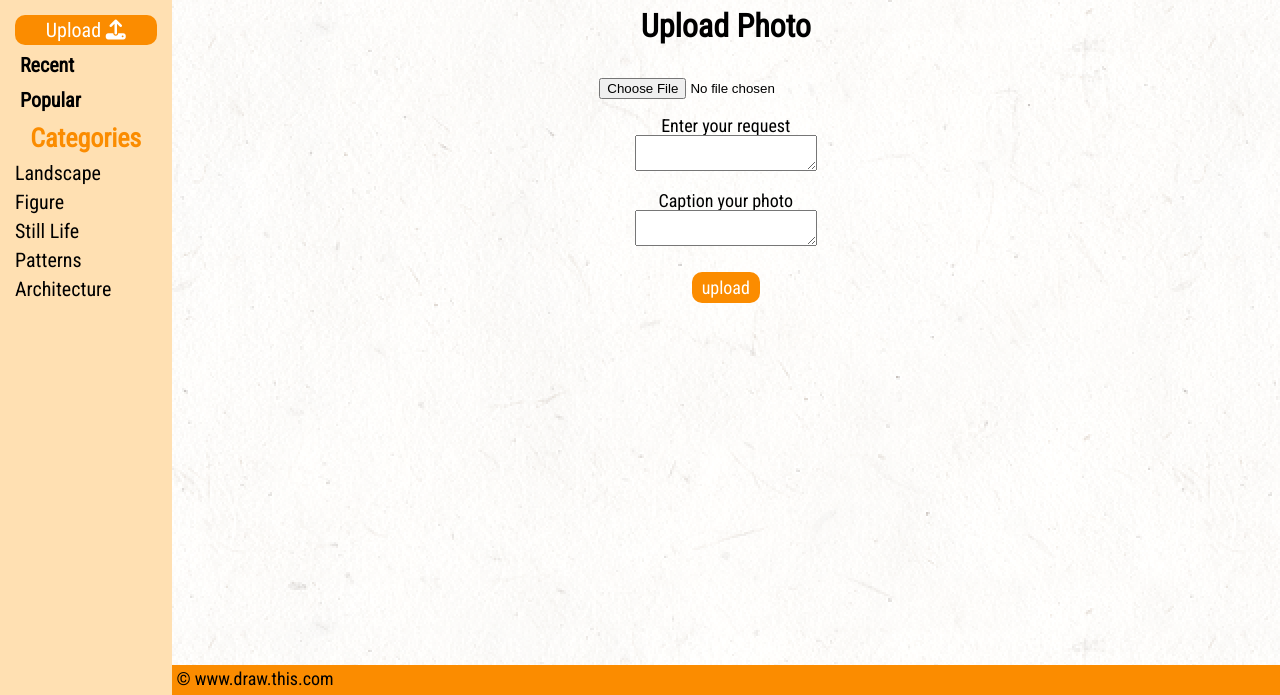
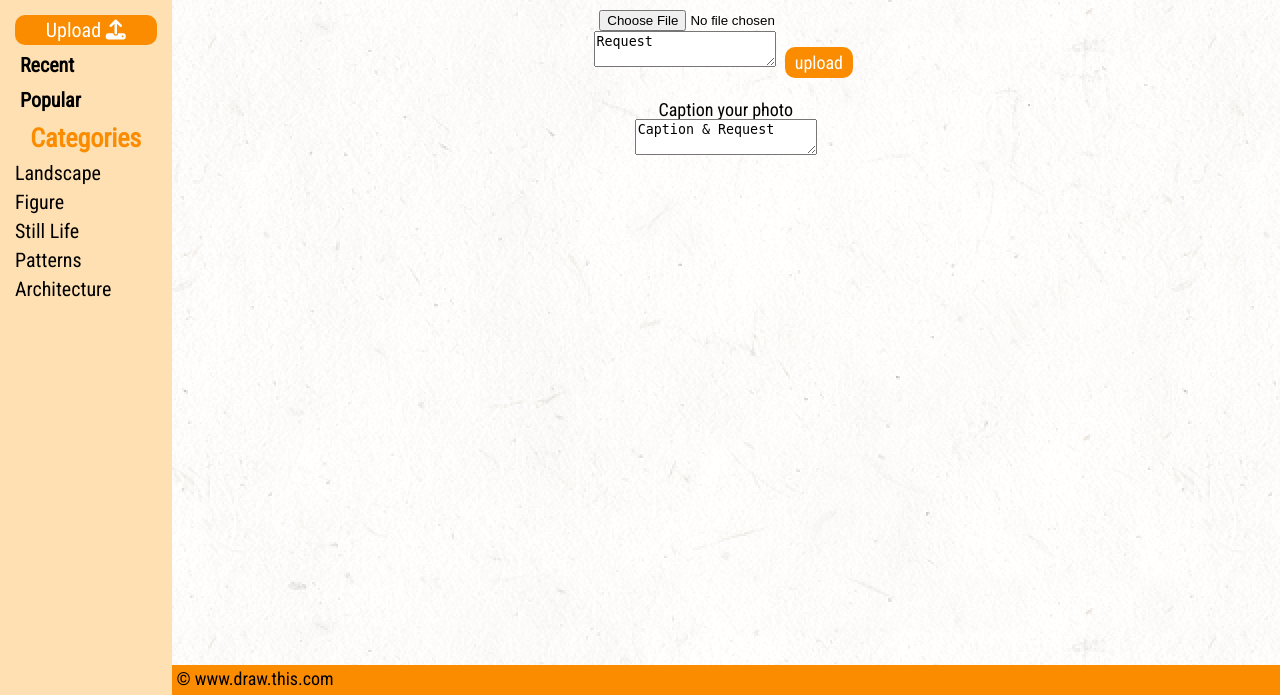
Before and after one commit to ncss/projects-2017-2, a Django app: template templates/uploadphotos.html in a window 1280 px wide. Shown: the part 105-800 px from the top of the page. Run offline with Django 3.2, Linux system fonts and the light colour scheme; the template is opened without the code that fills it: most values are stand-ins (such as "Sample title", 1, 10 or a date in 2020); some libraries are stand-ins or nearby versions; some web fonts are replaced.

Commit message:
Revert "fixed upload page spacing format"
This reverts commit 029d047e98576fbf9f573493485a0bba11fd66a3.

```diff
--- a/templates/header.html
+++ b/templates/header.html
@@ -8,7 +8,6 @@
 </head>
 
 <body>
-
 <div id="header" class="row">
     <div id="title">
         <a href="/"><img src="/static/images/logo.png"/></a>
--- a/templates/uploadphotos.html
+++ b/templates/uploadphotos.html
@@ -1,23 +1,19 @@
 {% include 'templates/header.html' %}
-<h1>Upload Photo</h1><br><br>
 
 <form method="POST" enctype="multipart/form-data">
-{% if login %}
-    <input type="file" name="upload" ><br><br>
-
-<p>Enter your request</p>
-
-<textarea name ="content"></textarea><br><br>
-<p>Caption your photo</p>
-        <textarea></textarea>
-<br><br>
-        <p><input type="submit" value="upload"></p>
+    {% if login %}
+        <input type="file" name="upload" >
+        <br/>
+        <textarea name ="content">Request</textarea>
+        <input type="submit" value="upload">
     {% else %}
          <h3>You need to Log in First</h3>
     {% endif %}
 
 </form><br>
+<p>Caption your photo</p>
 
-<br>
+<textarea>Caption & Request</textarea>
+<br><br>
 
 {% include 'templates/footer.html' %}
```
